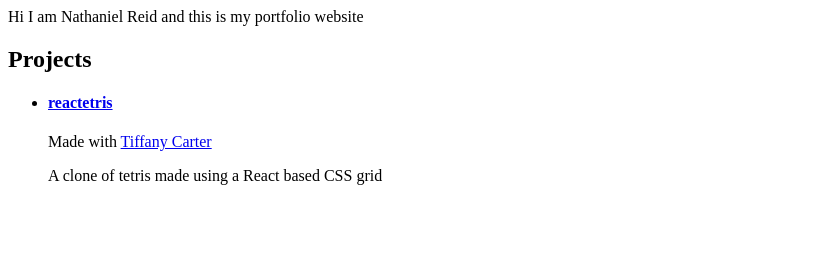
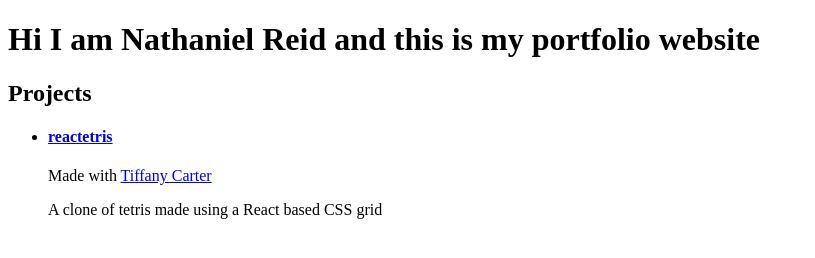
Before and after one commit to Nat-Reid/Nat-Reid.github.io, a plain HTML site: page index.html in a window 1280 px wide. Shown: the whole page, without its empty margins (0-815 px from the left). Drawn offline with Linux system fonts and the light colour scheme.

Commit message:
reformat

```diff
--- a/index.html
+++ b/index.html
@@ -5,7 +5,7 @@
     <title>Nathaniel Reid</title>
   </head>
   <body>
-    Hi I am Nathaniel Reid and this is my portfolio website
+    <h1>Hi I am Nathaniel Reid and this is my portfolio website</h1>
     <h2>Projects</h2>
     <ul>
       <li>
```
